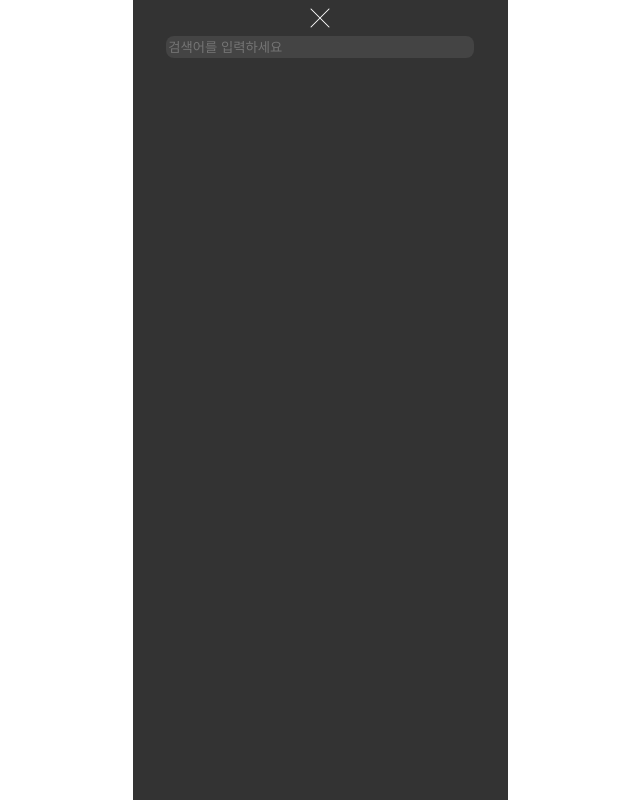
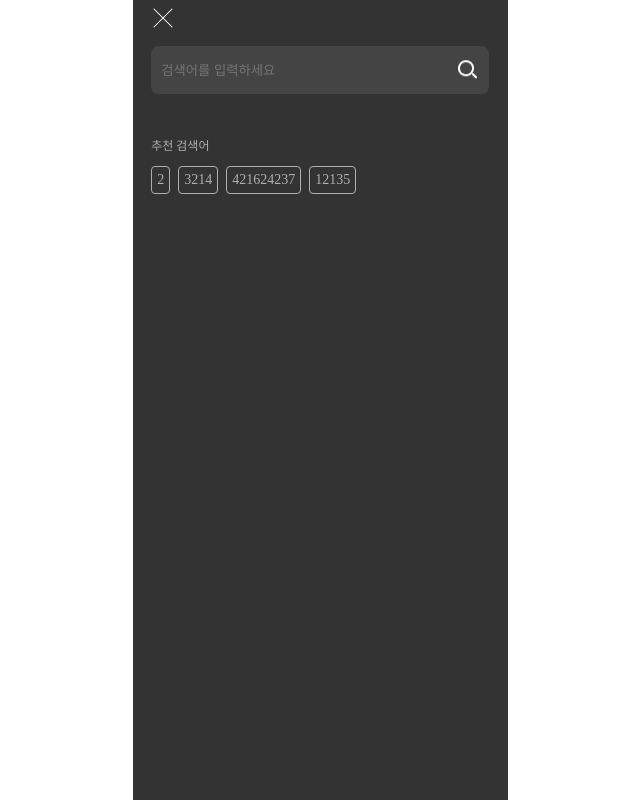
Before and after one commit to potato-club/spotry-front, a React (Create React App) app: page /Search in a window 1280 px wide. Shown: the whole page, without its empty margins (320-960 px from the left). Built offline with nearby package versions, Linux system fonts and the light colour scheme.

Commit message:
fix: 로직 수정

```diff
--- a/src/container/MainPage/AddBtn.tsx
+++ /dev/null
@@ -1,23 +0,0 @@
-import React from 'react';
-import styled from 'styled-components';
-
-const AddBtn = () => {
-    return (
-        <Wrapper>
-            <WrittenBtn src='/images/write_btn.png'/>
-        </Wrapper>
-    );
-};
-
-export default AddBtn;
-
-const Wrapper = styled.div`
-    width: 100%;
-`
-
-const WrittenBtn = styled.img`
-position: fixed;
-top: 85%;
-left: 60%;
-cursor: pointer;
-`
--- a/src/container/MainPage/Main.tsx
+++ b/src/container/MainPage/Main.tsx
@@ -3,8 +3,8 @@ import styled from 'styled-components';
 import MainHeader from './header/MainHeader';
 import Hot from './Hot';
 import Popular from './Popular';
-import AddBtn from './AddBtn';
 import UpComing from './UpComing';
+import WrittenBtn from './WrittenBtn';
 
 const Main:React.FC = () => {
 
@@ -15,7 +15,7 @@ const Main:React.FC = () => {
             <Hot/>
             <Popular/>
             <UpComing/>
-            <AddBtn/>
+            <WrittenBtn/>
         </Wrapper>
     );
 };
--- a/src/container/MainPage/UpComing.tsx
+++ b/src/container/MainPage/UpComing.tsx
@@ -1,17 +1,19 @@
-import React, { useState } from 'react';
-import styled from 'styled-components';
-import { PopularData } from '../../tableData/PopularData';
-import useDargX from '../../hook/useDargX';
+import React, { useState } from "react";
+import styled from "styled-components";
+import { PopularData } from "../../tableData/PopularData";
+import useDargX from "../../hook/useDargX";
 
 const UpComing = () => {
 
     const [upComingPost, setUpComingPost] = useState(PopularData);
-    const {DivRef,handleMouseDown,handleMouseUp,handleMouseMove} = useDargX();
+    const { DivRef, handleMouseDown, handleMouseUp, handleMouseMove } = useDargX();
 
     return (
     <Wrapper>
         <TitleDiv>
-                <UpComingTitle><strong>모집 임박글</strong></UpComingTitle>
+        <UpComingTitle>
+            <strong>모집 임박글</strong>
+        </UpComingTitle>
         <MoreBtn>더보기</MoreBtn>
         </TitleDiv>
         <UpComingPostDiv
@@ -21,10 +23,20 @@ const UpComing = () => {
         onMouseUp={handleMouseUp}
         onMouseLeave={handleMouseUp}
         >
-                {upComingPost.map(post =>
+        {upComingPost.map((post) => (
             <UpcomingPost key={post.id}>
-                        <span>{post.title}</span>
-                    </UpcomingPost>)}
+                <CategoryDiv>
+                    <Category>{post.category}</Category>
+                </CategoryDiv>
+                <div>
+                    <Titlediv>{post.title}</Titlediv>
+                    <InfoDiv>
+                        <img src="/images/thumb_up.png" alt="북바크" />
+                        <span>{post.likes}</span>
+                    </InfoDiv>
+                </div>
+            </UpcomingPost>
+        ))}
         </UpComingPostDiv>
     </Wrapper>
     );
@@ -35,34 +47,34 @@ export default UpComing;
 const Wrapper = styled.div`
 width: 90%;
 margin-top: 10px;
-`
+`;
 
 const UpComingTitle = styled.p`
 color: white;
-`
+`;
 
 const MoreBtn = styled.div`
-    color: #AFAFAF;
+color: #afafaf;
 font-size: 14px;
 cursor: pointer;
-`
+`;
 
 const TitleDiv = styled.div`
 display: flex;
 flex-direction: row;
 justify-content: space-between;
 align-items: center;
-`
+`;
 
 const UpComingPostDiv = styled.div`
 display: flex;
 flex-direction: row;
 overflow: hidden;
-`
+`;
 
 const UpcomingPost = styled.div`
-width: 250px;
-height: 100px;
+width: 140px;
+height: 170px;
 background-color: #444444;
 border-radius: 12px;
 margin-right: 10px;
@@ -76,4 +88,40 @@ padding: 10px;
 box-sizing: border-box;
 overflow: hidden;
 position: relative;
+justify-content: space-between;
+`;
+
+const Titlediv = styled.div`
+overflow: hidden;
+text-overflow: ellipsis;
+white-space: nowrap;
+word-break: break-all;
+width: 100%;
+`;
+
+const CategoryDiv = styled.div`
+display: flex;
+flex-direction: row;
+`;
+
+const Category = styled.div`
+display: flex;
+flex-direction: row;
+justify-content: center;
+border-radius: 10px;
+width: auto;
+background-color: #383838;
+color: white;
+padding: 4px;
+box-sizing: border-box;
+font-size: 12px;
+`;
+
+const InfoDiv = styled.div`
+display: flex;
+flex-direction: row;
+align-items: center;
+span{
+    margin-left: 3px;
+}
 `
--- /dev/null
+++ b/src/container/MainPage/WrittenBtn.tsx
@@ -0,0 +1,20 @@
+import React from 'react';
+import styled from 'styled-components';
+
+const WrittenBtn = () => {
+    return (
+        <>
+            <Written src='/images/write_btn.png'/>
+        </>
+    );
+};
+
+export default WrittenBtn;
+
+const Written = styled.img`
+position: fixed;
+bottom: 75px;
+left: calc(50% + 135px);
+transform: translateX(-50%);
+cursor: pointer;
+`
--- a/src/container/MainPage/header/MainHeader.tsx
+++ b/src/container/MainPage/header/MainHeader.tsx
@@ -14,7 +14,7 @@ const MainHeader: React.FC = () => {
     const handleToSearch = () => {
         setPrevPath("/main");
         navigation("/Search");
-    }
+    };
 
     return (
         <HeadWrapper>
--- /dev/null
+++ b/src/container/Search/Recommend.tsx
@@ -0,0 +1,47 @@
+import React from 'react';
+import styled from 'styled-components';
+
+const Recommend = () => {
+    return (
+        <Wrapper>
+            <p>추천 검색어</p>
+            <RecoWordDiv>
+                <RecoWord>2</RecoWord>
+                <RecoWord>3214</RecoWord>
+                <RecoWord>421624237</RecoWord>
+                <RecoWord>12135</RecoWord>
+            </RecoWordDiv>
+        </Wrapper>
+    );
+};
+
+export default Recommend;
+
+const Wrapper = styled.div`
+    width: 90%;
+    margin-top: 30px;
+    p{
+        color: #AFAFAF;
+        font-size: 12px;
+    }
+`
+
+const RecoWordDiv = styled.div`
+    display: flex;
+    flex-direction: row;
+`
+
+const RecoWord = styled.div`
+    display: flex;
+    flex-direction: row;
+    justify-content: center;
+    align-items: center;
+    color: #AFAFAF;
+    border-radius: 4px;
+    border: 1px solid #AFAFAF;
+    margin-right: 8px;
+    padding: 5px;
+    box-sizing: content-box;
+    font-size: 14px;
+    cursor: pointer;
+`
--- a/src/container/Search/SearchPage.tsx
+++ b/src/container/Search/SearchPage.tsx
@@ -2,6 +2,7 @@ import React from 'react';
 import styled from 'styled-components';
 import { usePrevPathStore } from '../../zustand/usePrevPathStore';
 import { useNavigate } from 'react-router-dom';
+import Recommend from './Recommend';
 
 const SearchPage = () => {
 
@@ -20,7 +21,9 @@ const SearchPage = () => {
                 <SearchBar
                 placeholder='검색어를 입력하세요'
                 />
+                <SearhIcon src='/images/Search.png' alt='돋보기'/>
             </Container>
+            <Recommend/>
         </Wrapper>
     );
 };
@@ -35,6 +38,8 @@ const Wrapper = styled.div`
     position: relative;
 `
 const CloseBtn = styled.img`
+position: relative;
+left: -42%;
 `
 
 const Container = styled.div`
@@ -42,12 +47,28 @@ const Container = styled.div`
     display: flex;
     flex-direction: column;
     align-items: center;
+    position: relative;
 `
 
 const SearchBar = styled.input`
     background-color: #444444;
     border-radius: 8px;
-    width: 90%;
-    height: 20px;
+    width: 100%;
+    height: 48px;
     border: none;
+    margin-top: 10px;
+    padding-left: 10px;
+    box-sizing: border-box;
+    padding-right: 30px;
+    caret-color: white;
+    &:focus{
+        outline: none;
+    }
 `
+
+const SearhIcon = styled.img`
+    position: absolute;
+    right: 10px;
+    top: 55%;
+    transform: translateY(-45%);
+`
```
Lines whose indentation alone changed are shown as unchanged.
